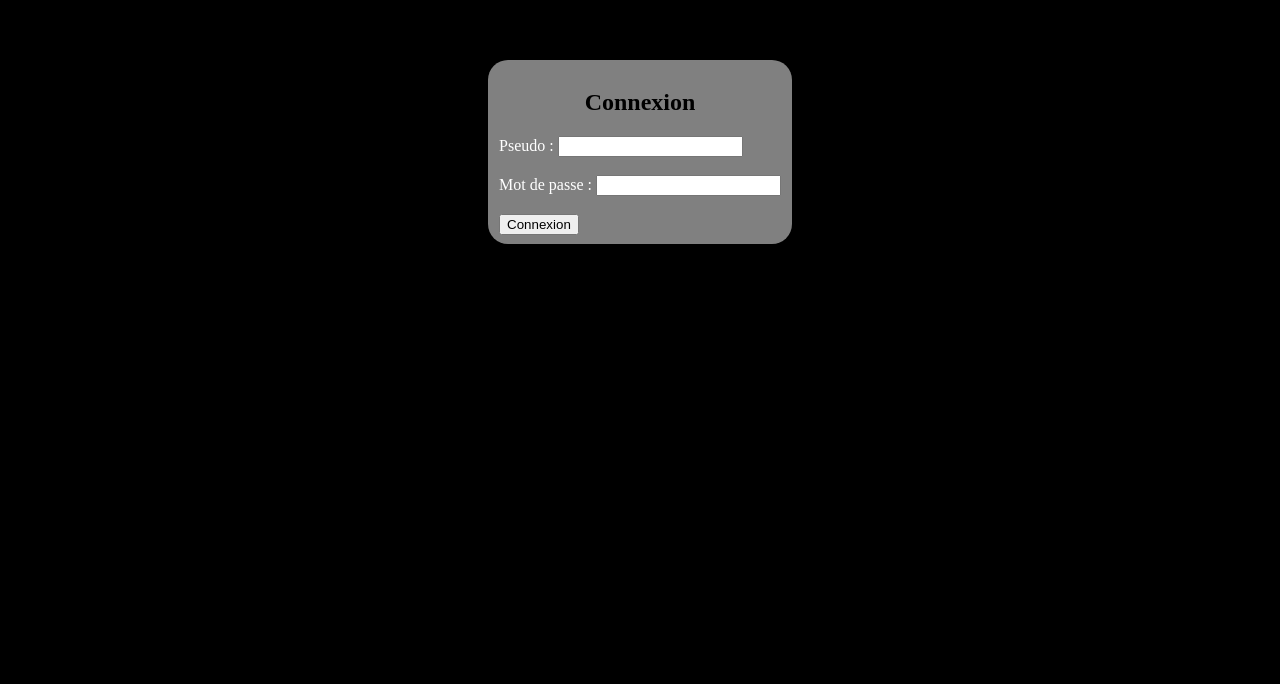
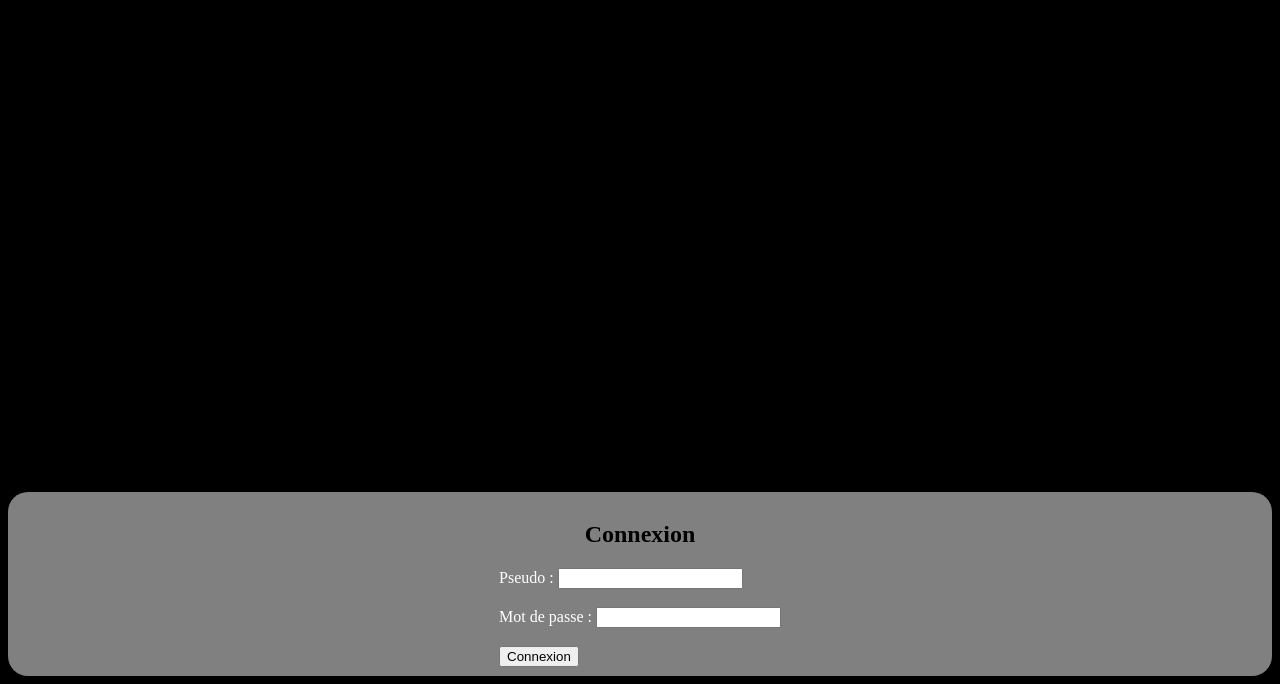
Before and after one commit to isf-so/Isfreseau, a plain HTML site: page index.html in a window 1280 px wide. Shown: the part 140-824 px from the top of the page. Before the commit the page ends 800 px from the top, so only its background shows below. Drawn offline with Linux system fonts and the light colour scheme.

Commit message:
index.fini

```diff
--- a/index.html
+++ b/index.html
@@ -12,14 +12,17 @@
             <h2>Connexion</h2>
         </div>
         <div>
-            <form>
-                <label for="fname">Pseudo :</label>
-                <input type="text"><br><br>
-                <label for="lname">Mot de passe :</label>
-                <input type="text"><br><br>
-                <button onclick="connexion()">Connexion</button>
-              </form>
+            <form onsubmit="connexion()">
+                <label for="pseudo">Pseudo :</label>
+                <input type="text" id="pseudo" name="pseudo"><br><br>
+
+                <label for="motDePasse">Mot de passe :</label>
+                <input type="password" id="motDePasse" name="motDePasse"><br><br>
+
+                <input type="submit" value="Connexion">
+            </form>
         </div>
+
     </div>
 </body>
 <script src="script/data.js"></script>
--- a/styles/index.css
+++ b/styles/index.css
@@ -6,12 +6,10 @@ body{
     background-color: rgb(128, 128, 128);
     border-radius: 20px;
     padding: 9px;
-    margin-left: 38%;
-    margin-right: 38%;
     display: flex;
     align-items: center;
     flex-direction: column;
-    margin-top: 200px;
+    margin-top: 50%;
 }
 h2{
     color: black;
```
